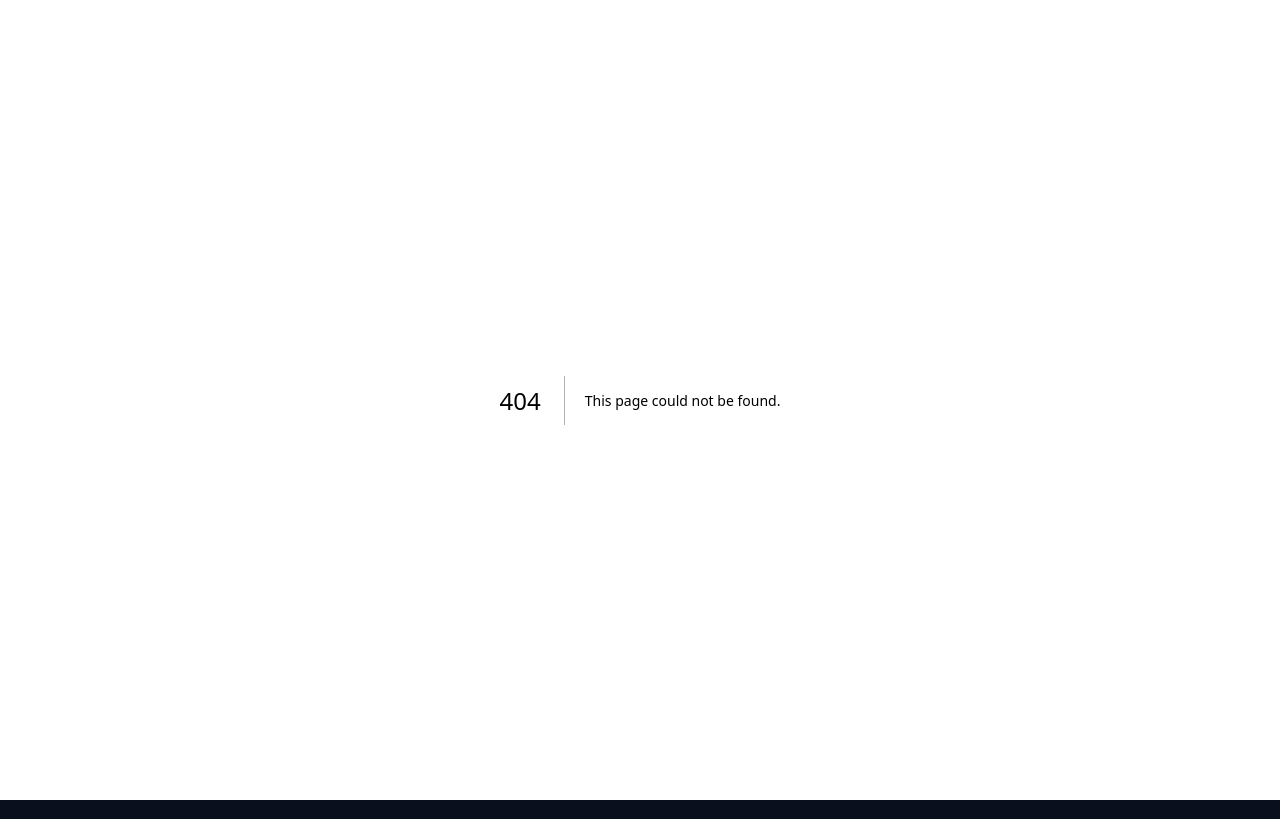
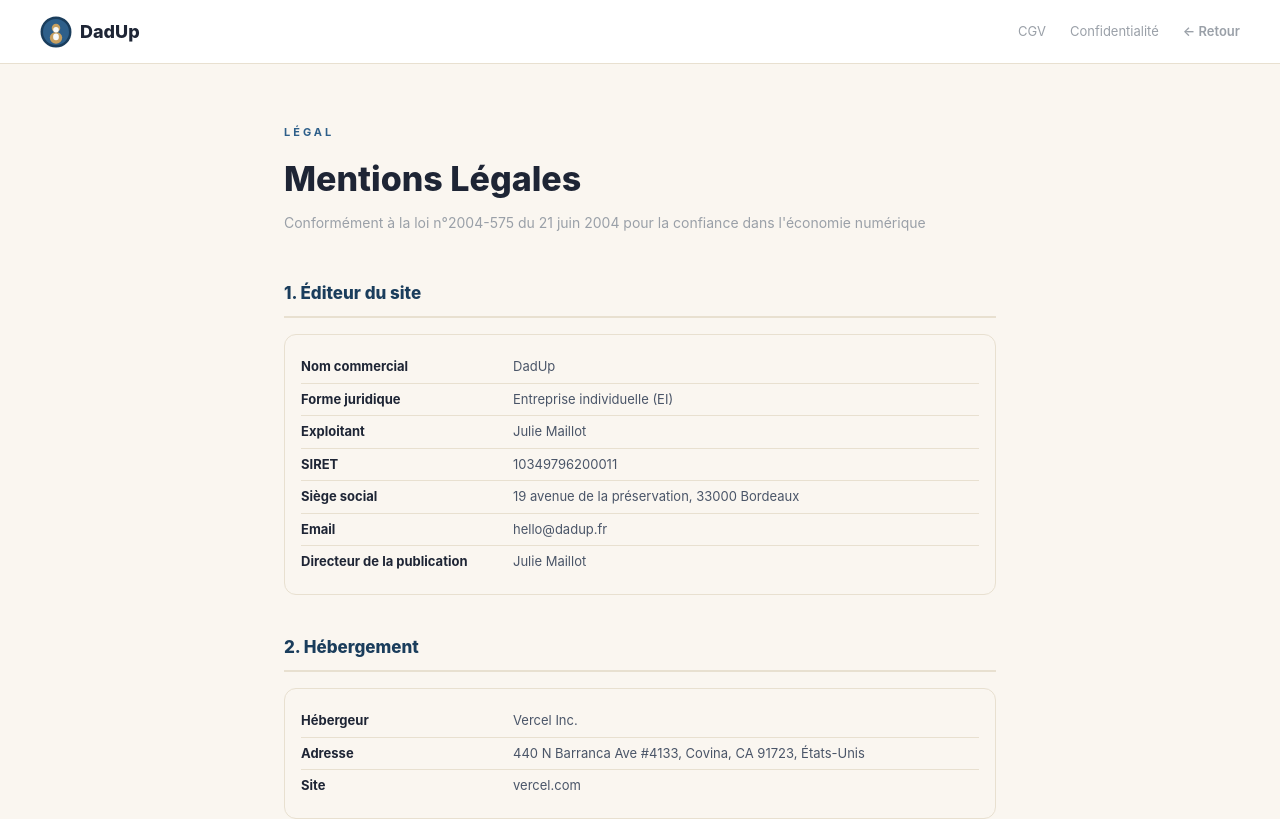
Before and after one commit to Julproject/dadup, a Next.js app: page /mentions-legales in a window 1280 px wide. Before the commit this address had no page. Shown: the top 819 px of the page. Built offline with nearby package versions, Linux system fonts and the light colour scheme.

Commit message:
Create page.tsx

```diff
--- /dev/null
+++ b/app/mentions-legales/page.tsx
@@ -0,0 +1,128 @@
+'use client';
+
+const C = {
+  dark: '#1e2535', cream: '#faf6f0', white: '#ffffff',
+  border: '#e8e0d0', text: '#4a5568', textLight: '#9aa0a8',
+  blue: '#2E5F8A', blueDark: '#1A3D5C', gold: '#c8a060',
+};
+
+function Section({ titre, children }: { titre: string; children: React.ReactNode }) {
+  return (
+    <div style={{ marginBottom: '40px' }}>
+      <h2 style={{ color: C.blueDark, fontSize: '17px', fontWeight: 800, margin: '0 0 16px', paddingBottom: '10px', borderBottom: `2px solid ${C.border}` }}>{titre}</h2>
+      {children}
+    </div>
+  );
+}
+function P({ children }: { children: React.ReactNode }) {
+  return <p style={{ color: C.text, fontSize: '14px', lineHeight: 1.8, margin: '0 0 12px' }}>{children}</p>;
+}
+function InfoTable({ rows }: { rows: [string, string][] }) {
+  return (
+    <div style={{ background: C.cream, borderRadius: '12px', padding: '16px', margin: '12px 0', border: `1px solid ${C.border}` }}>
+      {rows.map(([label, value], i) => (
+        <div key={i} style={{ display: 'flex', gap: '12px', padding: '6px 0', borderBottom: i < rows.length - 1 ? `1px solid ${C.border}` : 'none' }}>
+          <span style={{ color: C.dark, fontSize: '13px', fontWeight: 700, minWidth: '200px', flexShrink: 0 }}>{label}</span>
+          <span style={{ color: C.text, fontSize: '13px' }}>{value}</span>
+        </div>
+      ))}
+    </div>
+  );
+}
+
+export default function MentionsLegalesPage() {
+  return (
+    <main style={{ minHeight: '100vh', background: C.cream, fontFamily: "-apple-system,BlinkMacSystemFont,'Segoe UI',sans-serif" }}>
+      <nav style={{ background: C.white, borderBottom: `1px solid ${C.border}`, padding: '0 40px', display: 'flex', alignItems: 'center', justifyContent: 'space-between', height: '64px' }}>
+        <a href="/" style={{ display: 'flex', alignItems: 'center', gap: '8px', textDecoration: 'none' }}>
+          <svg viewBox="0 0 300 300" width="32" height="32"><circle cx="150" cy="150" r="145" fill="#1A3D5C"/><circle cx="150" cy="150" r="122" fill="#2E5F8A"/><ellipse cx="150" cy="205" rx="58" ry="54" fill="#c8a060"/><circle cx="150" cy="112" r="40" fill="#c8a060"/><ellipse cx="150" cy="196" rx="27" ry="31" fill="#F7FAFC"/><circle cx="150" cy="128" r="26" fill="#F7FAFC"/></svg>
+          <span style={{ fontWeight: 800, color: C.dark, fontSize: '18px' }}>DadUp</span>
+        </a>
+        <div style={{ display: 'flex', gap: '24px', alignItems: 'center' }}>
+          <a href="/cgv" style={{ color: C.textLight, fontSize: '13px', textDecoration: 'none' }}>CGV</a>
+          <a href="/confidentialite" style={{ color: C.textLight, fontSize: '13px', textDecoration: 'none' }}>Confidentialité</a>
+          <a href="/" style={{ color: C.textLight, fontSize: '13px', textDecoration: 'none', fontWeight: 600 }}>← Retour</a>
+        </div>
+      </nav>
+
+      <div style={{ maxWidth: '760px', margin: '0 auto', padding: '60px 24px 80px' }}>
+        <div style={{ marginBottom: '48px' }}>
+          <p style={{ color: C.blue, fontSize: '11px', fontWeight: 700, letterSpacing: '3px', textTransform: 'uppercase', margin: '0 0 12px' }}>Légal</p>
+          <h1 style={{ color: C.dark, fontSize: '34px', fontWeight: 800, margin: '0 0 8px' }}>Mentions Légales</h1>
+          <p style={{ color: C.textLight, fontSize: '14px', margin: 0 }}>Conformément à la loi n°2004-575 du 21 juin 2004 pour la confiance dans l'économie numérique</p>
+        </div>
+
+        <div style={{ marginTop: '40px' }}>
+
+          <Section titre="1. Éditeur du site">
+            <InfoTable rows={[
+              ['Nom commercial', 'DadUp'],
+              ['Forme juridique', 'Entreprise individuelle (EI)'],
+              ['Exploitant', 'Julie Maillot'],
+              ['SIRET', '10349796200011'],
+              ['Siège social', '19 avenue de la préservation, 33000 Bordeaux'],
+              ['Email', 'hello@dadup.fr'],
+              ['Directeur de la publication', 'Julie Maillot'],
+            ]} />
+          </Section>
+
+          <Section titre="2. Hébergement">
+            <InfoTable rows={[
+              ['Hébergeur', 'Vercel Inc.'],
+              ['Adresse', '440 N Barranca Ave #4133, Covina, CA 91723, États-Unis'],
+              ['Site', 'vercel.com'],
+            ]} />
+          </Section>
+
+          <Section titre="3. Propriété intellectuelle">
+            <P>L'ensemble des contenus du site dadup.fr (textes, données, visuels, interface, code source) sont la propriété exclusive de DadUp (Julie Maillot) et sont protégés par le droit français et international de la propriété intellectuelle.</P>
+            <P>Toute reproduction, représentation, modification ou exploitation, totale ou partielle, sans autorisation écrite préalable est strictement interdite.</P>
+          </Section>
+
+          <Section titre="4. Responsabilité">
+            <P>DadUp s'efforce d'assurer l'exactitude des informations diffusées sur le Site. Les contenus sont rédigés à titre informatif et ne constituent pas un avis médical. DadUp ne saurait être tenu responsable des décisions prises sur la base des informations publiées.</P>
+            <P>En cas d'urgence médicale : <strong>15 (SAMU), 18 (Pompiers) ou 112</strong>.</P>
+          </Section>
+
+          <Section titre="5. Données personnelles">
+            <P>Le traitement des données personnelles est décrit dans la <a href="/confidentialite" style={{ color: C.blue, fontWeight: 600 }}>Politique de Confidentialité</a>.</P>
+            <P>Responsable du traitement : Julie Maillot — hello@dadup.fr</P>
+            <P>Toute réclamation peut être adressée à la CNIL (www.cnil.fr).</P>
+          </Section>
+
+          <Section titre="6. Cookies">
+            <P>Le Site utilise uniquement des cookies techniques strictement nécessaires à son fonctionnement. Aucun cookie publicitaire ou analytique n'est utilisé. Pour plus d'informations, consulter la <a href="/confidentialite" style={{ color: C.blue, fontWeight: 600 }}>Politique de Confidentialité</a>.</P>
+          </Section>
+
+          <Section titre="7. Droit applicable">
+            <P>Le présent site et ses contenus sont soumis au droit français. En cas de litige, les tribunaux français sont seuls compétents.</P>
+          </Section>
+
+          <Section titre="8. Médiation">
+            <P>En cas de litige non résolu, vous pouvez contacter le médiateur de la consommation désigné par DadUp :</P>
+            <InfoTable rows={[
+              ['Médiateur', 'CM2C'],
+              ['Adresse', '49 rue de Ponthieu, 75008 Paris'],
+              ['Téléphone', '01 89 47 00 14'],
+              ['Site', 'www.cm2c.net/declarer-un-litige.php'],
+              ['Email', 'litiges@cm2c.net'],
+            ]} />
+          </Section>
+
+        </div>
+
+        <div style={{ background: C.blueDark, borderRadius: '20px', padding: '32px', textAlign: 'center', marginTop: '48px' }}>
+          <p style={{ color: 'rgba(255,255,255,0.6)', fontSize: '13px', margin: '0 0 8px' }}>Contact</p>
+          <a href="mailto:hello@dadup.fr" style={{ color: C.gold, fontSize: '18px', fontWeight: 700, textDecoration: 'none' }}>hello@dadup.fr</a>
+          <p style={{ color: 'rgba(255,255,255,0.3)', fontSize: '12px', margin: '12px 0 0', fontStyle: 'italic' }}>DadUp (Julie Maillot) — SIRET 10349796200011</p>
+        </div>
+
+        <div style={{ display: 'flex', justifyContent: 'center', gap: '24px', marginTop: '32px', flexWrap: 'wrap' }}>
+          <a href="/cgv" style={{ color: C.textLight, fontSize: '13px', textDecoration: 'none' }}>CGV</a>
+          <a href="/confidentialite" style={{ color: C.textLight, fontSize: '13px', textDecoration: 'none' }}>Politique de confidentialité</a>
+          <a href="/" style={{ color: C.textLight, fontSize: '13px', textDecoration: 'none' }}>Retour à l'accueil</a>
+        </div>
+      </div>
+    </main>
+  );
+}
```
